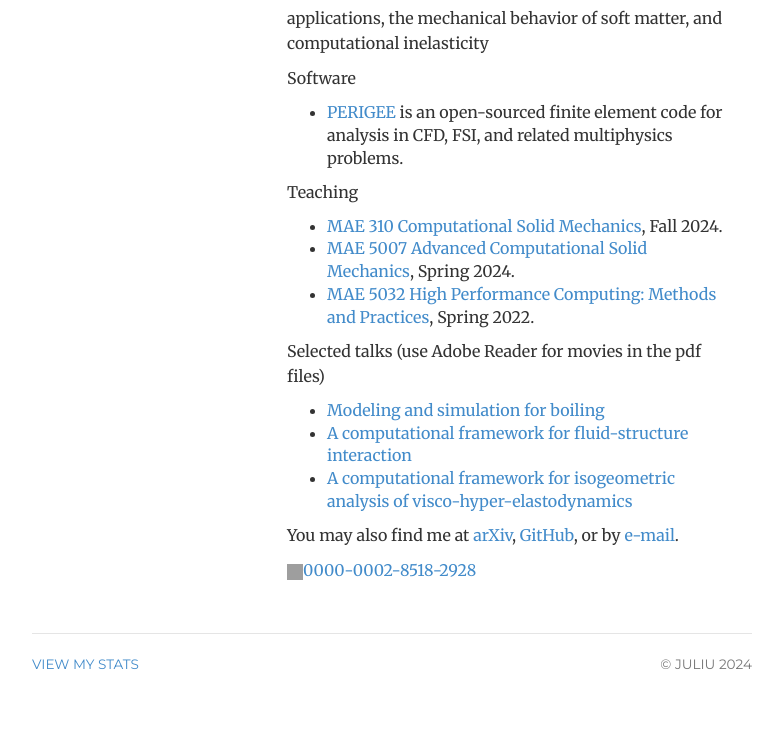
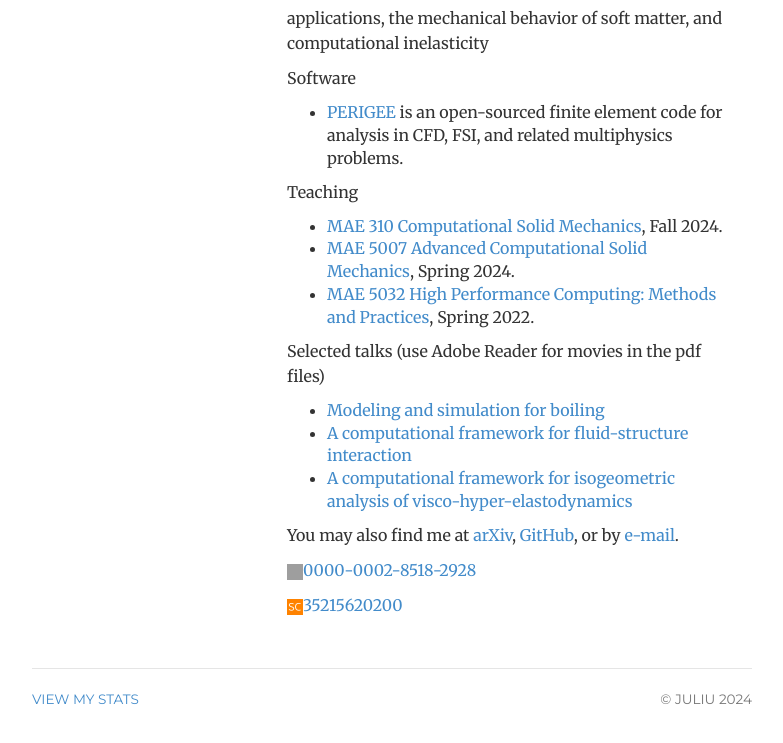
Before and after one commit to ju-liu/ju-liu.github.io, a Jekyll site: the page built from index.html, in a window 1280 px wide, cut to the strip 324-1085 px from the top of the page. Shown: the top 743 px of the strip, without its empty margins (248-1031 px from the left). Built offline with Jekyll 4.4.1, drawn with Linux system fonts in a browser that asks for light colours; nearby versions of some CDN libraries; library files that are not in the unit come from our copies; comment, search, counter and statistics services are not loaded; grey boxes are pictures that could not be loaded.

Commit message:
Update index.html

```diff
--- a/index.html
+++ b/index.html
@@ -47,6 +47,10 @@ description: Ju Liu, Assistant Professor at SUSTech, focusing on computational s
       src="https://info.orcid.org/wp-content/uploads/2019/11/orcid_16x16.png"
       width="16" height="16"/>0000-0002-8518-2928</a></p>
 
+    <p><a href="https://www.scopus.com/authid/detail.uri?authorId=35215620200"><img alt="Scopus logo"
+      src="/img/scopus-logo.png"
+      width="16" height="16"/>35215620200</a></p>
+
     <!--
     <a href="https://twitter.com/liujuy?ref_src=twsrc%5Etfw" class="twitter-follow-button"
       data-show-count="false">Follow@liujuy</a><script async
```
